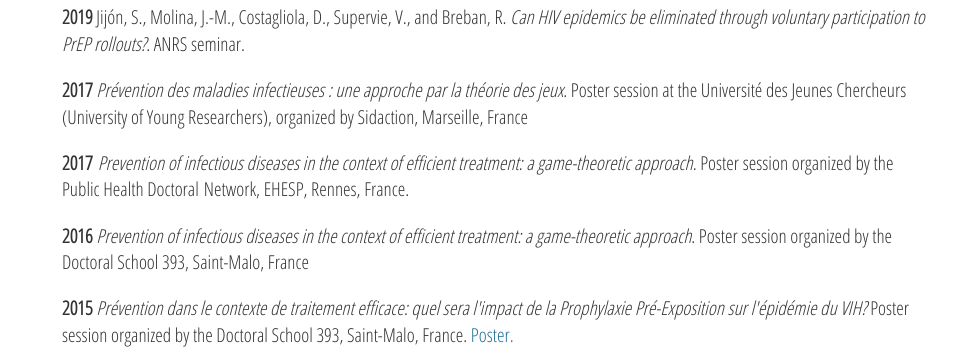
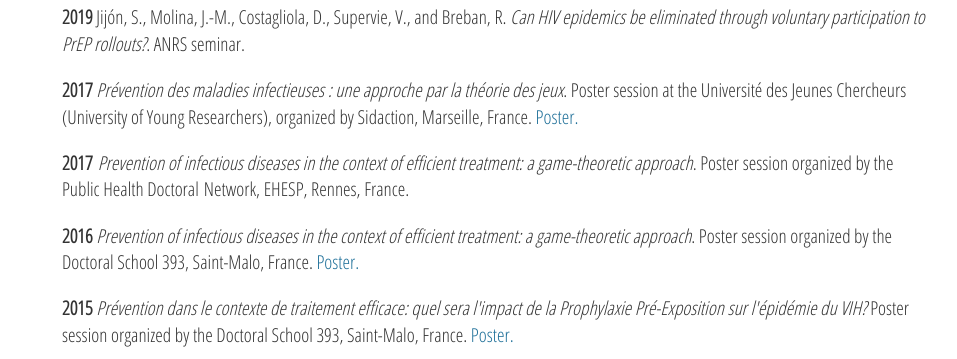
Before and after one commit to sjijon/sjijon.github.io, a Jekyll site: the page built from outreach.html, in a window 1280 px wide. Shown: the part 466-825 px from the top of the page, without its empty margins (160-1117 px from the left). Built offline with Jekyll 4.4.1, drawn with Linux system fonts in a browser that asks for light colours; nearby versions of some CDN libraries.

Commit message:
Add links to posters

```diff
--- a/outreach.html
+++ b/outreach.html
@@ -17,13 +17,13 @@
 	  	<strong>2019 </strong>Jijón, S., Molina, J.-M., Costagliola, D., Supervie, V., and Breban, R. <em>Can HIV epidemics be eliminated through voluntary participation to PrEP rollouts?</em>. ANRS seminar.
 	</p>
 	<p style="padding-left:30px;">
-		<strong>2017 </strong><em>Prévention des maladies infectieuses : une approche par la théorie des jeux</em>. Poster session at the Université des Jeunes Chercheurs (University of Young Researchers), organized by Sidaction, Marseille, France
+		<strong>2017 </strong><em>Prévention des maladies infectieuses : une approche par la théorie des jeux</em>. Poster session at the Université des Jeunes Chercheurs (University of Young Researchers), organized by Sidaction, Marseille, France. <a href="https://raw.githubusercontent.com/sjijon/sjijon.github.io/master/documents/posters/2017-Poster-UJC.pdf"  target="_blank"> Poster.</a>
 	</p>
 	<p style="padding-left:30px;">
 		<strong>2017 </strong><em>Prevention of infectious diseases in the context of efficient treatment: a game-theoretic approach</em>. Poster session organized by the Public Health Doctoral Network, EHESP, Rennes, France.
 	</p>
 	<p style="padding-left:30px;">
-		<strong>2016 </strong><em>Prevention of infectious diseases in the context of efficient treatment: a game-theoretic approach</em>. Poster session organized by the Doctoral School 393, Saint-Malo, France
+		<strong>2016 </strong><em>Prevention of infectious diseases in the context of efficient treatment: a game-theoretic approach</em>. Poster session organized by the Doctoral School 393, Saint-Malo, France. <a href="https://raw.githubusercontent.com/sjijon/sjijon.github.io/master/documents/posters/2016-Poster-ED393.pdf"  target="_blank"> Poster.</a>
 	</p>
 	<p style="padding-left:30px;">
 		<strong>2015 </strong><em>Prévention dans le contexte de traitement efficace: quel sera l'impact de la Prophylaxie Pré-Exposition sur l'épidémie du VIH?</em> Poster session organized by the Doctoral School 393, Saint-Malo, France. <a href="https://raw.githubusercontent.com/sjijon/sjijon.github.io/master/documents/posters/2015-Poster-ED393.pdf"  target="_blank"> Poster.</a>
```
